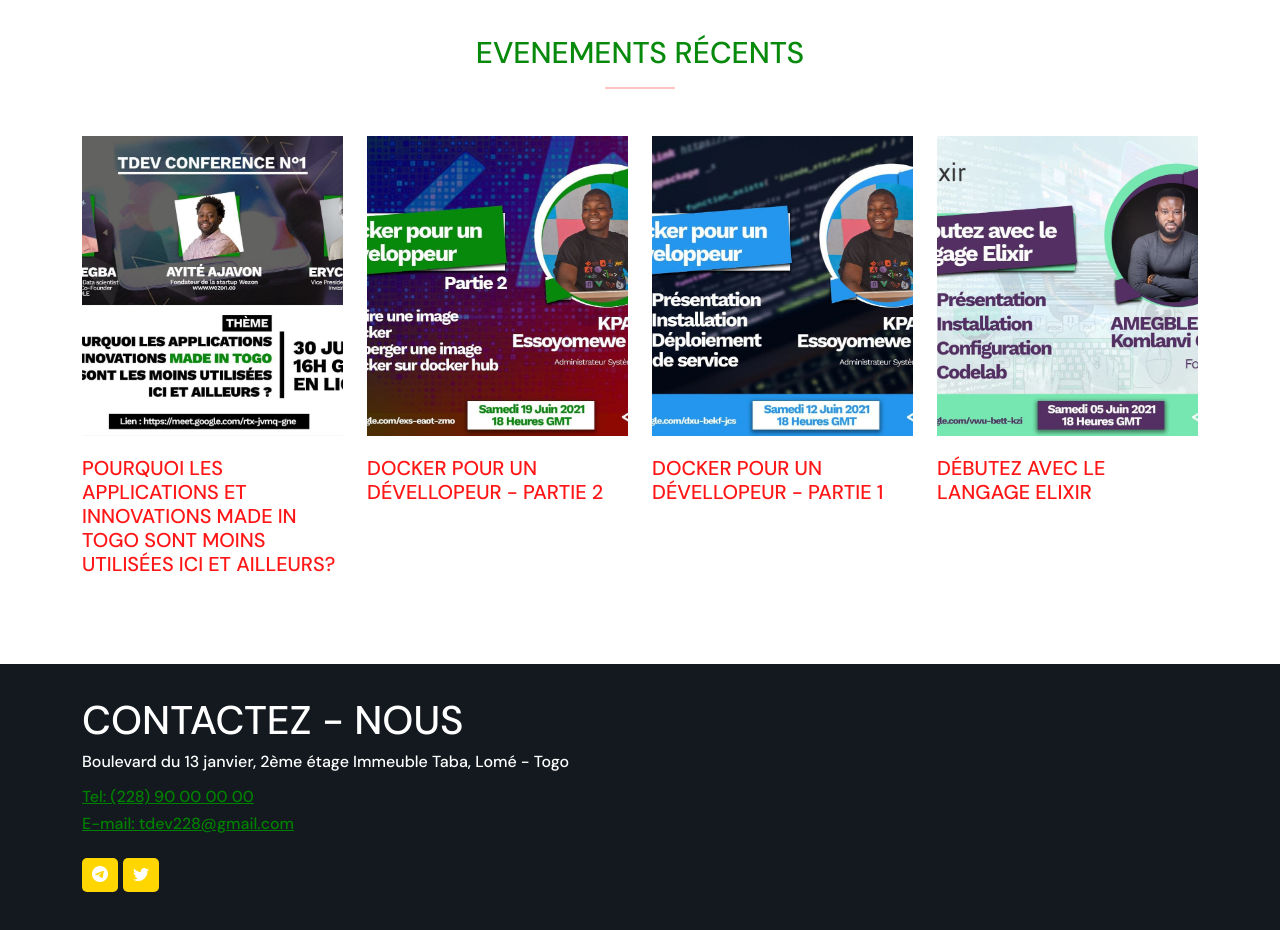
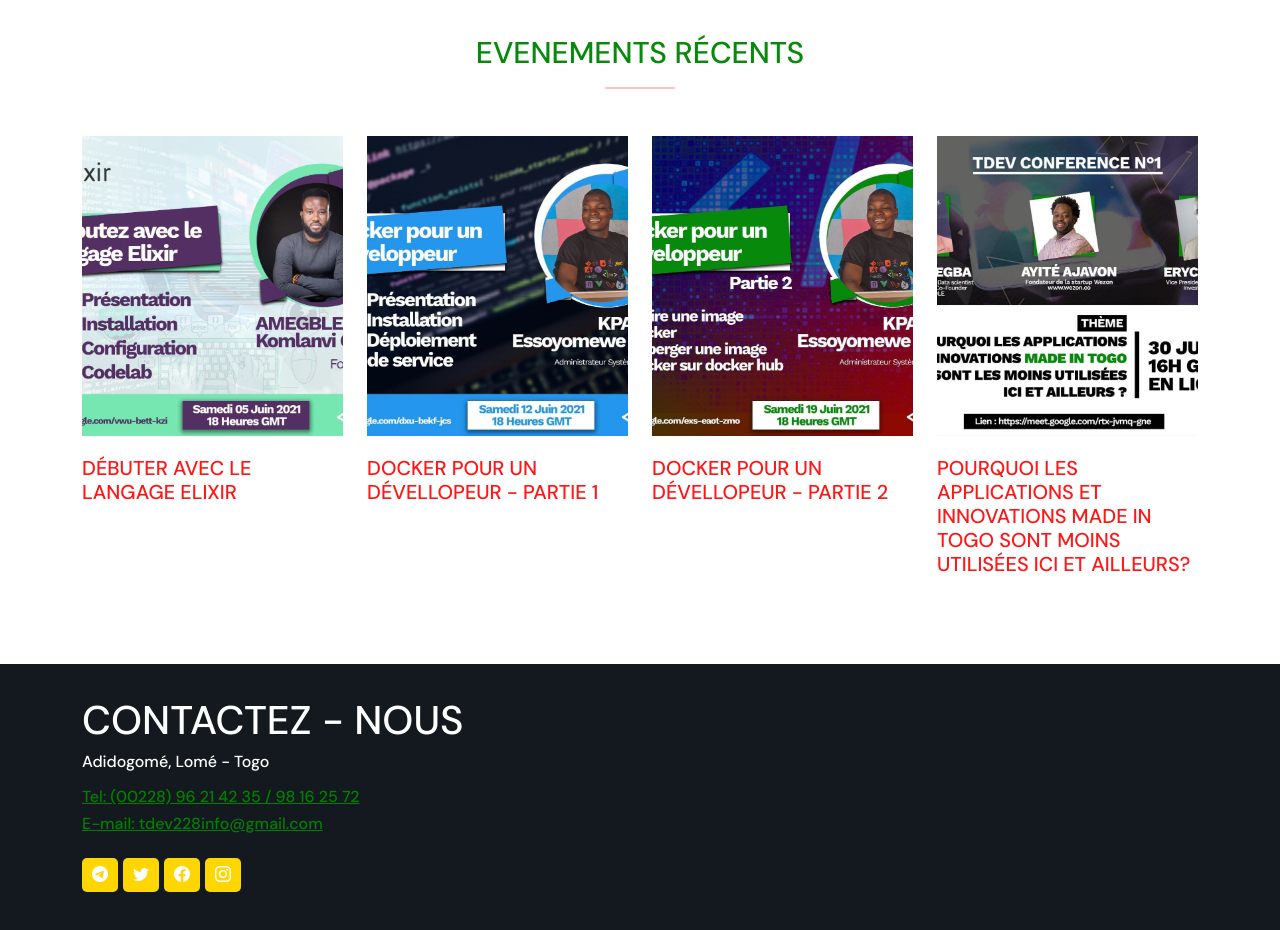
Before and after one commit to tdevcommunity/Tdev228, a plain HTML site: page index.html in a window 1280 px wide. Shown: the part 1087-2017 px from the top of the page. Drawn offline with nearby package versions, Linux system fonts and the light colour scheme.

Commit message:
New update

```diff
--- a/index.html
+++ b/index.html
@@ -1,5 +1,5 @@
 <!DOCTYPE html>
-<html lang="en">
+<html lang="fr">
 
 <head>
     <meta charset="UTF-8">
@@ -55,6 +55,28 @@
             <h2 class="text-center section-title">Evenements récents</h2>
             <hr class="lines">
             <div class="row">
+
+                <div class="col-12 col-sm-6 col-md-6 col-lg-3 fl-l">
+                    <img src="assets/img/Tdev228-events-1.jpg" alt="random image">
+                    <div class="pd-5 event-content">
+                        <h1>Débuter avec le langage Elixir</h1>
+                    </div>
+                </div>
+
+                <div class="col-12 col-sm-6 col-md-6 col-lg-3 fl-l">
+                    <img src="assets/img/Tdev228-events-2.jpg" alt="random image">
+                    <div class="pd-5 event-content">
+                        <h1>Docker pour un dévellopeur - partie 1</h1>
+                    </div>
+                </div>
+
+                 <div class="col-12 col-sm-6 col-md-6 col-lg-3 fl-l">
+                    <img src="assets/img/Tdev228-events-3.jpg" alt="random image">
+                    <div class="pd-5 event-content">
+                        <h1>Docker pour un dévellopeur - partie 2</h1>
+                    </div>
+                </div>
+
                 <div class="col-12 col-sm-6 col-md-6 col-lg-3 fl-l">
                     <img src="assets/img/Tdev228-events-4.jpg" alt="random image">
                     <div class="pd-5 event-content">
@@ -63,24 +85,6 @@
                         <!--<p>Lorem ipsum dolor sit amet consectetur adipisicing elit. Nemo aperiam sint adipisci perspiciatis
                         labore. Modi, nihil voluptas perferendis ea cumque molestias, molestiae voluptate voluptates
                         odit quae vero minus odio libero.</p>-->
-                    </div>
-                </div>
-                <div class="col-12 col-sm-6 col-md-6 col-lg-3 fl-l">
-                    <img src="assets/img/Tdev228-events-3.jpg" alt="random image">
-                    <div class="pd-5 event-content">
-                        <h1>Docker pour un dévellopeur - partie 2</h1>
-                    </div>
-                </div>
-                <div class="col-12 col-sm-6 col-md-6 col-lg-3 fl-l">
-                    <img src="assets/img/Tdev228-events-2.jpg" alt="random image">
-                    <div class="pd-5 event-content">
-                        <h1>Docker pour un dévellopeur - partie 1</h1>
-                    </div>
-                </div>
-                <div class="col-12 col-sm-6 col-md-6 col-lg-3 fl-l">
-                    <img src="assets/img/Tdev228-events-1.jpg" alt="random image">
-                    <div class="pd-5 event-content">
-                        <h1>Débutez avec le langage Elixir</h1>
                     </div>
                 </div>
 
@@ -94,18 +98,28 @@
     <section id="contactUs" class="footer">
         <div class="container text-white">
             <h1>CONTACTEZ - NOUS</h1>
-            <h6 id="address">Boulevard du 13 janvier, 2ème étage Immeuble Taba, Lomé - Togo</h6>
-            <h6><a href="tel:+22890000000">Tel: (228) 90 00 00 00</a></h6>
-            <h6><a href="mailto:tdev228@gmail.com">E-mail: tdev228@gmail.com</a></h6>
+            <h6 id="address">Adidogomé, Lomé - Togo</h6>
+            <h6><a href="tel:+22890000000">Tel: (00228) 96 21 42 35 / 98 16 25 72</a></h6>
+            <h6><a href="mailto:tdev228@gmail.com">E-mail: tdev228info@gmail.com</a></h6>
             <div id="socials-bx">
                 <a href="https://t.me/tdev228">
                     <span class="social-icn">
                         <i class="bi bi-telegram"></i>
                     </span>
                 </a>
-                <a href="https://twitter.com/Tdev228">
+                <a href="https://twitter.com/tdev228">
                     <span class="social-icn">
                         <i class="bi bi-twitter"></i>
+                    </span>
+                </a>
+                <a href="https://www.facebook.com/tdev228Officiel">
+                    <span class="social-icn">
+                        <i class="bi bi-facebook"></i>
+                    </span>
+                </a>
+                <a href="https://instagram.com/tdev228">
+                    <span class="social-icn">
+                        <i class="bi bi-instagram"></i>
                     </span>
                 </a>
             </div>
```
